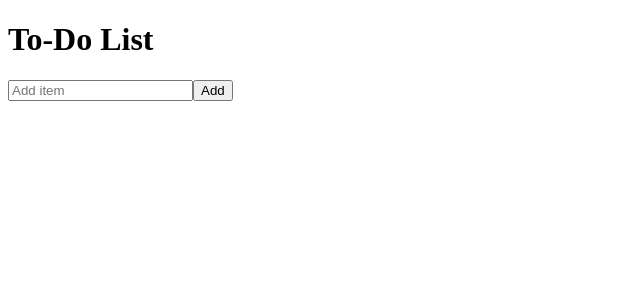
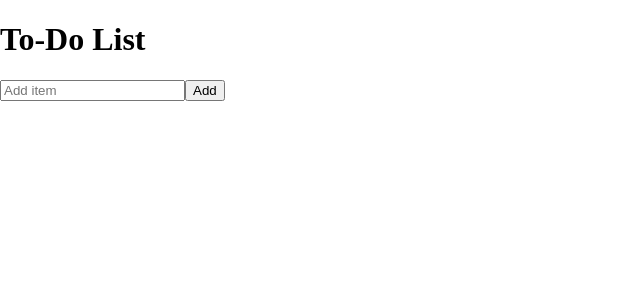
Before and after one commit to amattu2/first-react-app, a React (Create React App) app: page / in a window 1280 px wide. Shown: the top 300 px of the page, without its empty margins (0-640 px from the left). Built offline with nearby package versions, Linux system fonts and the light colour scheme; the HTML template or start-up script is replaced by a standard one.

Commit message:
Restructure public HTML

```diff
--- a/public/index.html
+++ b/public/index.html
@@ -1,7 +1,9 @@
 <!DOCTYPE html>
 <html>
   <head>
-    <title>First React App</title>
+    <title>To-Do List</title>
   </head>
-  <body id="root"></body>
+  <body>
+    <div id="root"></div>
+  </body>
 </html>
--- a/src/style.css
+++ b/src/style.css
@@ -0,0 +1,3 @@
+body {
+  margin: 0;
+}
```
